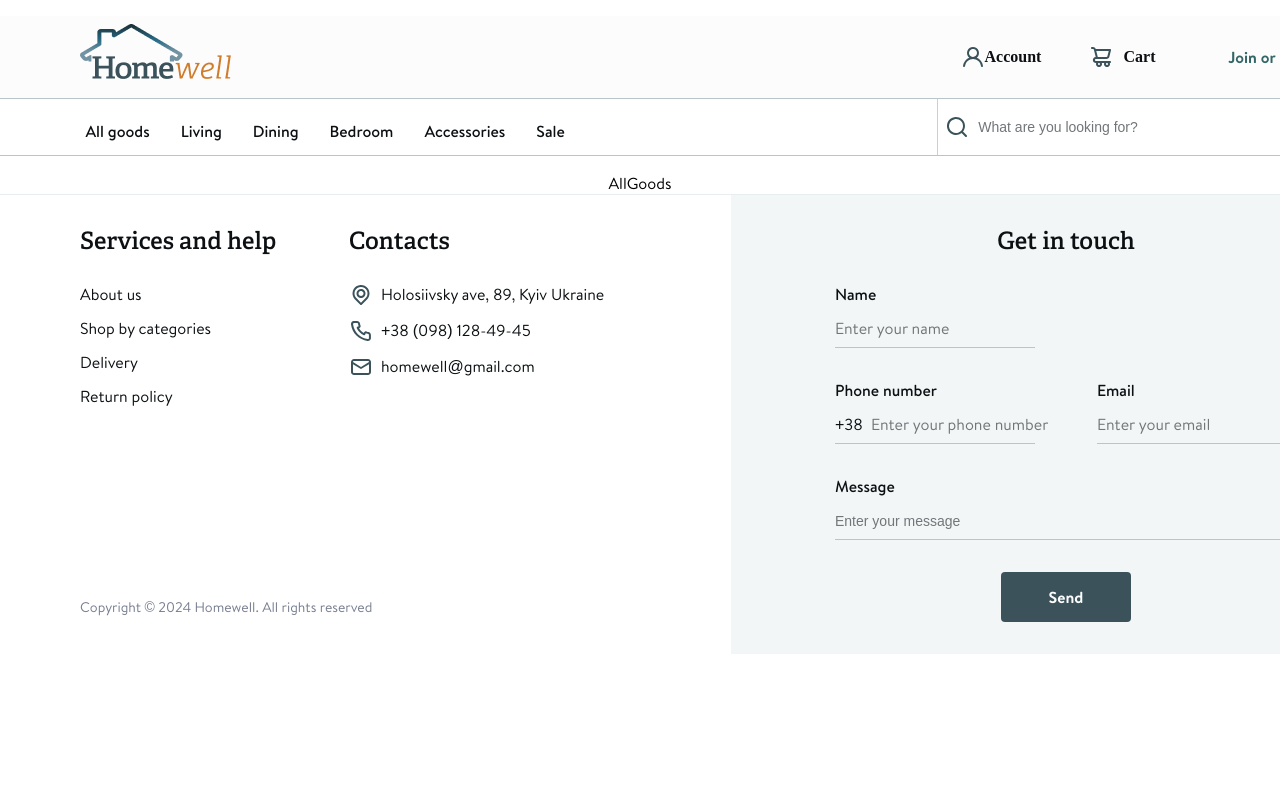
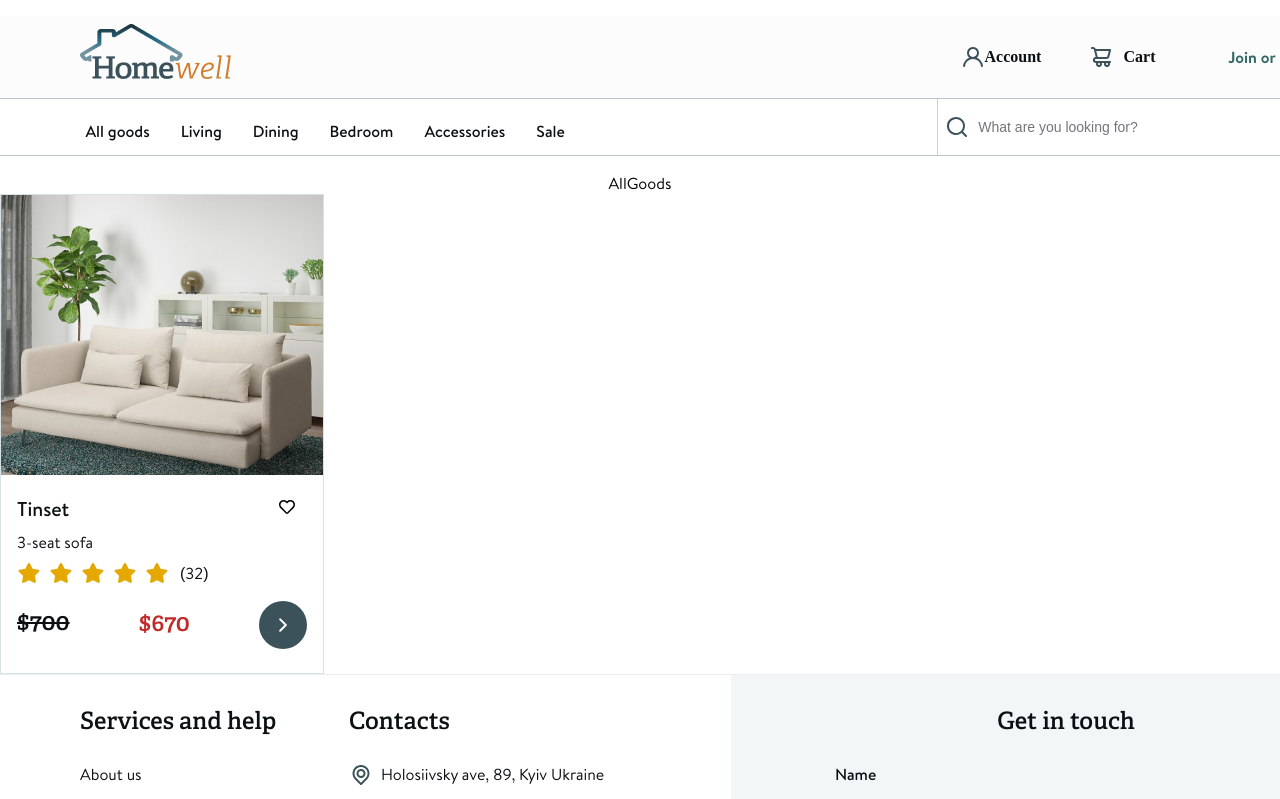
Before and after one commit to Vlad1slov/Frontend-Team-challenge, a React (Create React App) app: page /allgoods in a window 1280 px wide. Shown: the top 799 px of the page. Built offline with nearby package versions, Linux system fonts and the light colour scheme.

Commit message:
connecting ProductCard

```diff
--- a/src/pages/AllGoods.jsx
+++ b/src/pages/AllGoods.jsx
@@ -1,5 +1,12 @@
+import { ProductCard } from "components/ProductCard/ProductCard";
+
 const AllGoods = () => {
-    return <div>AllGoods</div>;
+  return (
+    <div>
+      AllGoods
+      <ProductCard />
+    </div>
+  );
 };
 
 export default AllGoods;
```
Also changed, not shown: src/images/Vector.svg (added), src/images/tinset.jpg (added).
